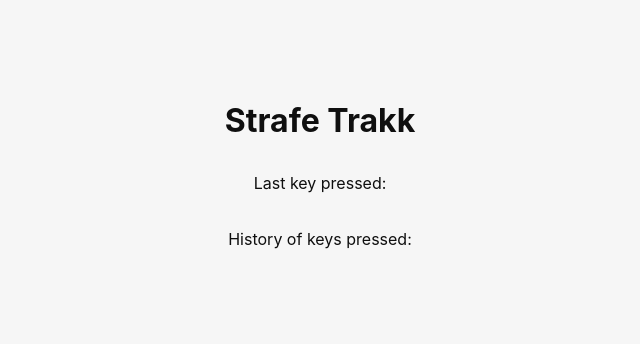
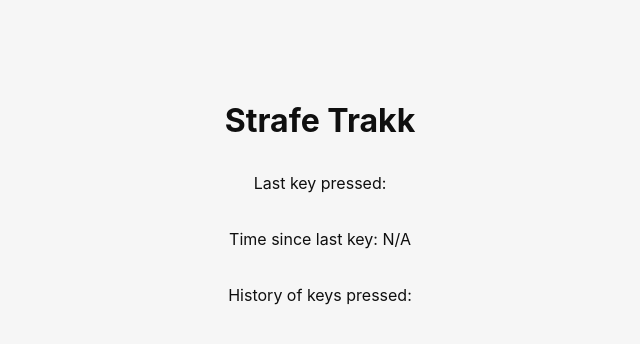
Before and after one commit to AaronCasildo/strafe-trakk, a React (Vite) app: page / in a window 1280 px wide. Shown: the top 344 px of the page, without its empty margins (320-960 px from the left). Built offline with nearby package versions, Linux system fonts and the light colour scheme.

Commit message:
chore: add label to display the ms between the key pressings

```diff
--- a/src/App.tsx
+++ b/src/App.tsx
@@ -5,6 +5,7 @@ import "./App.css";
 function App() {
   const [lastKey, setLastKey] = useState("");
   const [keyHistory, setKeyHistory] = useState("");
+  const [timeSinceLast, setTimeSinceLast] = useState<number | null>(null);
 
   useEffect(() => {
     let unsubscribe: (() => void) | null = null;
@@ -12,8 +13,10 @@ function App() {
     const setupListener = async () => {
       unsubscribe = await listen("key-pressed", (event: any) => {
         const eventKey = event.payload.key;
+        const timeMs = event.payload.time_since_last_ms;
         setLastKey(eventKey);
         setKeyHistory((prev) => prev + eventKey);
+        setTimeSinceLast(timeMs);
       });
     };
 
@@ -30,6 +33,7 @@ function App() {
     <main className="container">
       <h1>Strafe Trakk</h1>
       <p>Last key pressed: {lastKey}</p>
+      <p>Time since last key: {timeSinceLast !== null ? `${timeSinceLast} ms` : 'N/A'}</p>
       <p>History of keys pressed: {keyHistory.slice(-10)}</p>
     </main>
   );
```
